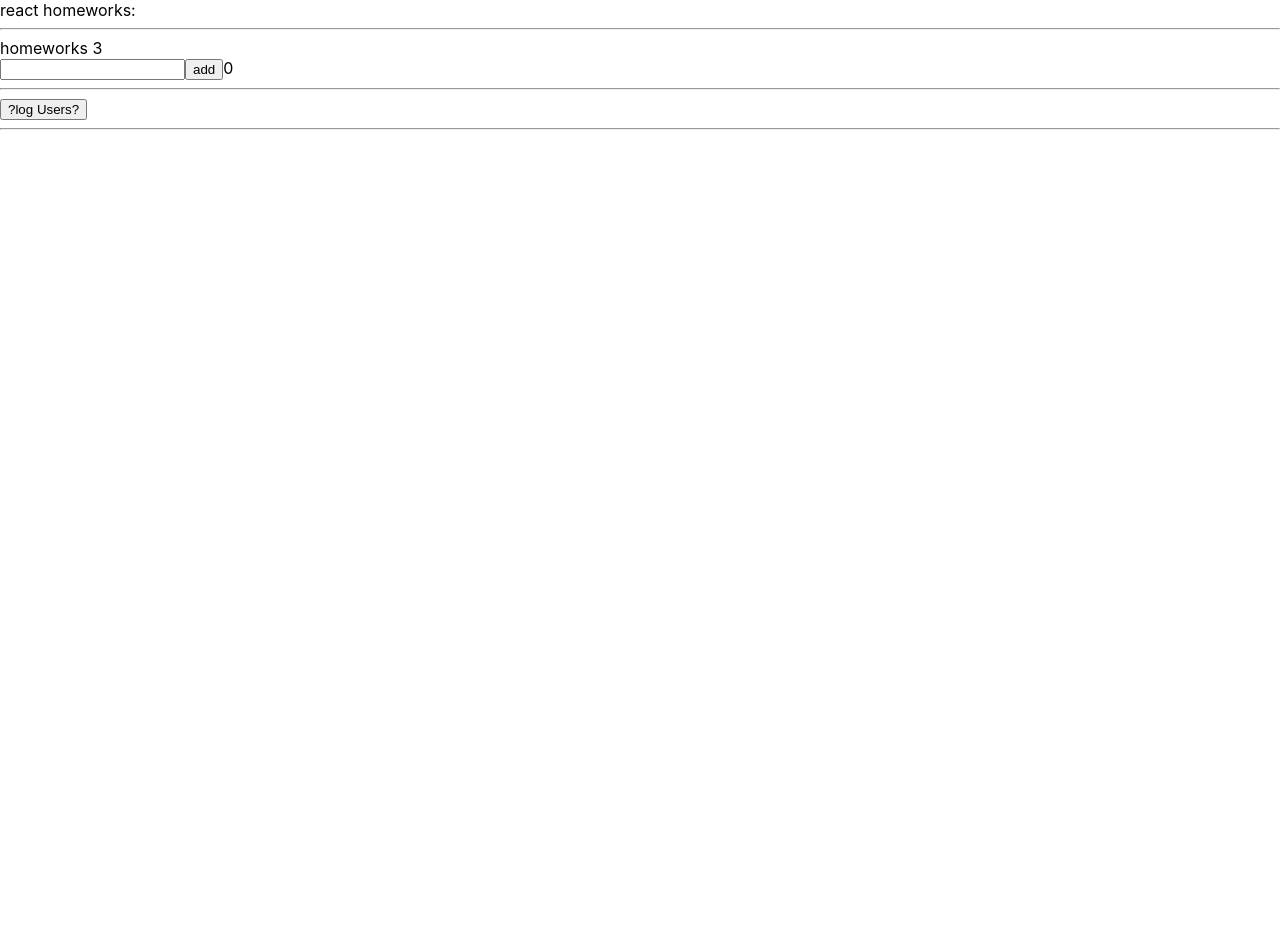
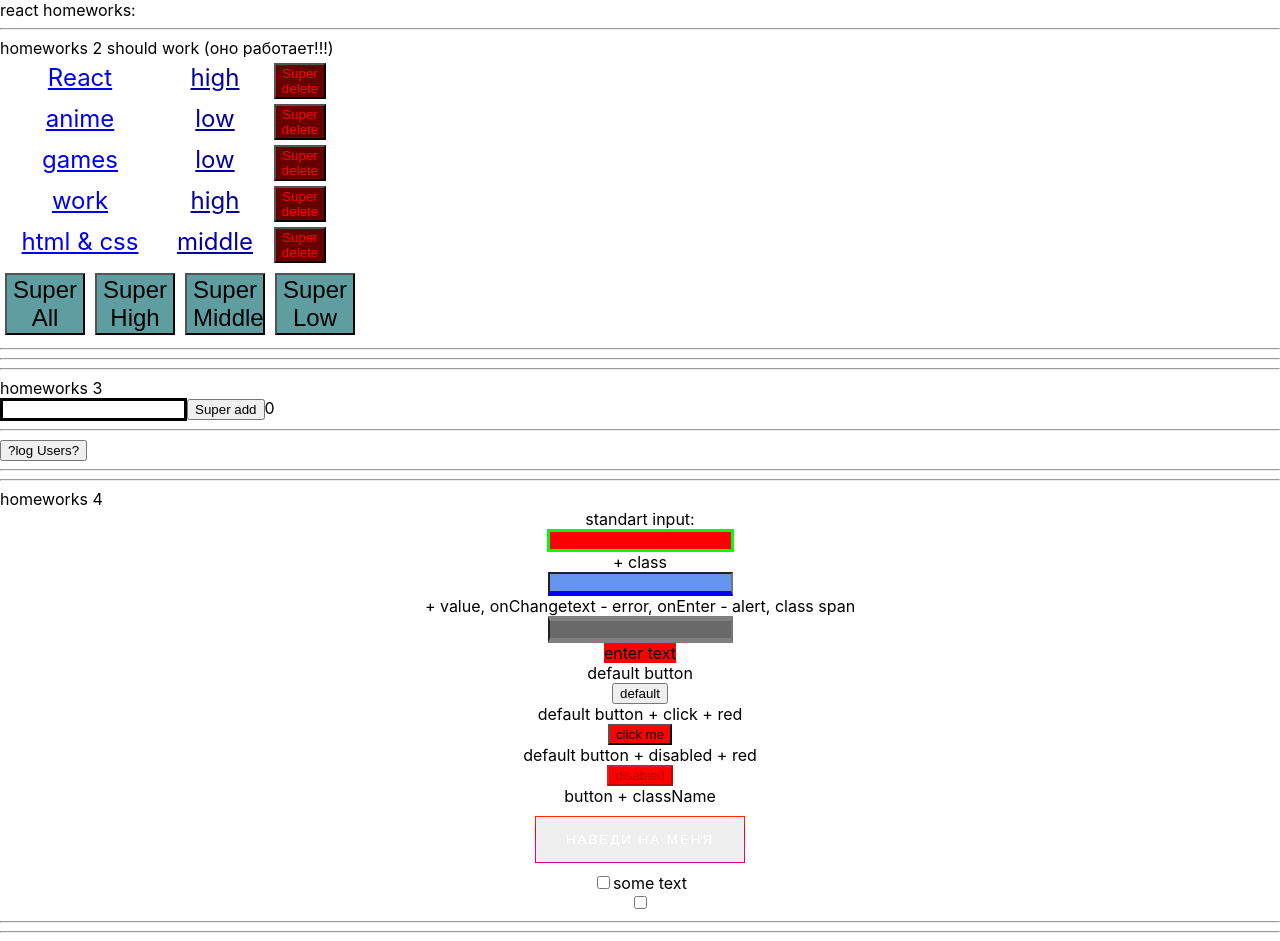
Before and after one commit to EgorKirillov/HomeWork, a React (Create React App) app: page / in a window 1280 px wide. Before the commit the page ends 800 px from the top, so only its background shows below. Built offline with nearby package versions, Linux system fonts and the light colour scheme.

Commit message:
monday 4 complite

```diff
--- a/src/p1-main/m1-ui/u1-app/App.tsx
+++ b/src/p1-main/m1-ui/u1-app/App.tsx
@@ -3,16 +3,17 @@ import s from './App.module.css'
 import HW1 from '../../../p2-homeworks/h1/HW1'
 import HW2 from "../../../p2-homeworks/h2/HW2";
 import HW3 from '../../../p2-homeworks/h3/HW3';
+import HW4 from '../../../p2-homeworks/h4/HW4';
 
 
 function App() {
     return (
         <div className={s.App}>
             <div>react homeworks:</div>
-      {/*      <HW1/>
-            <HW2/>*/}
+           {/* <HW1/>*/}
+            <HW2/>
             <HW3/>
-            {/*<HW4/>*/}
+            <HW4/>
             {/*<HW5/>*/}
 
         </div>
--- a/src/p2-homeworks/h2/Affair.tsx
+++ b/src/p2-homeworks/h2/Affair.tsx
@@ -1,6 +1,7 @@
 import React from 'react'
 import {AffairType} from "./HW2";
 import s from './Affairs.module.css'
+import SuperButton from "../h4/common/c2-SuperButton/SuperButton";
 
 type AffairPropsType = {
     // key не нужно типизировать
@@ -18,7 +19,9 @@ function Affair(props: AffairPropsType) {
 
             <span className={s.titleName}>{props.affair.name}</span>
             <span className={s.priorityName}>{props.affair.priority}</span>
-            <button className={s.buttonBox} onClick={deleteCallback}>del</button>
+            <SuperButton className={s.buttonBox} onClick={deleteCallback}> Super delete </SuperButton>
+            {/*<button className={s.buttonBox} onClick={deleteCallback}>del</button>*/}
+
         </div>
     )
 }
--- a/src/p2-homeworks/h2/Affairs.tsx
+++ b/src/p2-homeworks/h2/Affairs.tsx
@@ -2,6 +2,7 @@ import React from 'react'
 import Affair from './Affair'
 import {AffairType, FilterType} from './HW2'
 import s from './Affairs.module.css'
+import SuperButton from "../h4/common/c2-SuperButton/SuperButton";
 
 type AffairsPropsType = { // need to fix any
     data: Array<AffairType>
@@ -38,10 +39,14 @@ function Affairs(props: AffairsPropsType) {
 
 
 <div>
-    <button className={s.buttonPriority} onClick={setAll}>All</button>
-    <button className={s.buttonPriority} onClick={setHigh}>High</button>
-    <button className={s.buttonPriority} onClick={setMiddle}>Middle</button>
-    <button className={s.buttonPriority} onClick={setLow}>Low</button>
+    <SuperButton className={s.buttonPriority} onClick={setAll}> Super All</SuperButton>
+    {/*<button className={s.buttonPriority} onClick={setAll}>All</button>*/}
+    <SuperButton className={s.buttonPriority} onClick={setHigh}> Super High</SuperButton>
+    {/*<button className={s.buttonPriority} onClick={setHigh}>High</button>*/}
+    <SuperButton className={s.buttonPriority} onClick={setMiddle}> Super Middle</SuperButton>
+    {/*<button className={s.buttonPriority} onClick={setMiddle}>Middle</button>*/}
+    <SuperButton className={s.buttonPriority} onClick={setLow}> Super Low</SuperButton>
+    {/*<button className={s.buttonPriority} onClick={setLow}>Low</button>*/}
 </div>
 
         </div>
--- a/src/p2-homeworks/h3/Greeting.module.css
+++ b/src/p2-homeworks/h3/Greeting.module.css
@@ -1,9 +1,11 @@
 .someClass {
-
+    border: 3px solid black;
+    background: white;
 }
 
-.error {
+.errorCl {
     border: 1px solid red;
+    background: white;
 }
 .errorDiv {
     color: red;
--- a/src/p2-homeworks/h3/Greeting.tsx
+++ b/src/p2-homeworks/h3/Greeting.tsx
@@ -1,26 +1,39 @@
-import React, {ChangeEvent } from 'react'
+import React, {ChangeEvent} from 'react'
 import s from './Greeting.module.css'
+import SuperButton from "../h4/common/c2-SuperButton/SuperButton";
+import SuperInputText from "../h4/common/c1-SuperInputText/SuperInputText";
 
 type GreetingPropsType = {
     name: string // need to fix any
     setNameCallback: (e: ChangeEvent<HTMLInputElement>) => void // need to fix any
     addUser: () => void // need to fix any
-    error: ""|"name reguire" // need to fix any
+    error: string // need to fix any
     totalUsers: number // need to fix any
 }
 
 // презентационная компонента (для верстальщика)
 const Greeting: React.FC<GreetingPropsType> = (
-    {name, setNameCallback, addUser, error, totalUsers} // деструктуризация пропсов
+    {name, setNameCallback, addUser, totalUsers, ...props} // деструктуризация пропсов
 ) => {
-    const inputClass = (error)?s.error:s.someClass // need to fix with (?:)
+    const inputClass = ` ${s.someClass} ${props.error ? s.errorCl : ""} ` // need to fix with (?:)
+
 
     return (
         <div>
-            <input value={name} onChange={setNameCallback} className={inputClass}/>
-            <button onClick={addUser}>add</button>
+            <SuperInputText
+                value={name}
+                onChange={setNameCallback}
+                 onEnter={addUser}
+                error={props.error}
+                className={inputClass}
+                spanClassName={s.testSpanError}
+            />
+{/*            <input value={name} onChange={setNameCallback} className={inputClass}/>*/}
+
+            <SuperButton onClick={addUser}> Super add </SuperButton>
+            {/*<button onClick={addUser}>add</button>*/}
             <span>{totalUsers}</span>
-            <div className={s.errorDiv}>{error}</div>
+            {/*{props.error && <div className={s.errorDiv}>{props.error}</div>}*/}
         </div>
     )
 }
--- a/src/p2-homeworks/h3/GreetingContainer.tsx
+++ b/src/p2-homeworks/h3/GreetingContainer.tsx
@@ -14,7 +14,7 @@ type GreetingContainerPropsType = {
 // уровень локальной логики
 const GreetingContainer: React.FC<GreetingContainerPropsType> = ({users, addUserCallback}) => { // деструктуризация пропсов
     const [name, setName] = useState<string>('') // need to fix any-->string
-    const [error, setError] = useState<"" | "name reguire">('') // need to fix any --. variants of errors
+    const [error, setError] = useState<string>('') // need to fix any --. variants of errors
 
     const setNameCallback = (e: ChangeEvent<HTMLInputElement>) => { // need to fix any
         setName(e.currentTarget.value) // need to fix  --> e.currentTarget.value
--- a/src/p2-homeworks/h4/HW4.module.css
+++ b/src/p2-homeworks/h4/HW4.module.css
@@ -1,6 +1,14 @@
 .blue {
     border-bottom: 5px solid blue;
+        background: cornflowerblue;
 }
+.testClassName {
+    border-bottom: 5px solid gray;
+    border-top: 5px solid gray;
+    background: dimgrey;
+    color: #b7e616;
+}
+
 
 .column {
     display: flex;
@@ -10,4 +18,50 @@
 
 .testSpanError {
     color: blue;
+
 }
+.testSpanError {
+    color: black;
+background: red;
+}
+
+.buttonTestClass {
+
+}
+.slidingButton {
+    text-decoration: none;
+    color: white;
+    display: inline-block;
+    position: relative;
+    padding: 15px 30px;
+    border: 1px solid;
+    border-image: linear-gradient(180deg, #ff3000, #ed0200, #ff096c, #d50082);
+    border-image-slice: 1;
+    margin: 10px 20px;
+    font-family: 'Montserrat', sans-serif;
+    text-transform: uppercase;
+    overflow: hidden;
+    letter-spacing: 2px;
+    transition: .8s cubic-bezier(.165, .84, .44, 1);
+}
+
+.slidingButton:before {
+    content: "";
+    position: absolute;
+    left: 0;
+    top: 0;
+    height: 0;
+    width: 100%;
+    z-index: -1;
+    color: white;
+    background: linear-gradient(180deg, #ff3000, #ed0200, #ff096c, #d50082);
+    transition: .8s cubic-bezier(.165, .84, .44, 1);
+}
+.slidingButton:hover {
+    background: rgba(255, 255, 255, 0);
+}
+.slidingButton:hover:before {
+    bottom: 0%;
+    top: auto;
+    height: 100%;
+}
--- a/src/p2-homeworks/h4/HW4.tsx
+++ b/src/p2-homeworks/h4/HW4.tsx
@@ -6,7 +6,7 @@ import SuperCheckbox from './common/c3-SuperCheckbox/SuperCheckbox'
 
 function HW4() {
     const [text, setText] = useState<string>('')
-    const error = text ? '' : 'error'
+    const error = text ? '' : 'enter text'
 
     const showAlert = () => {
         if (error) {
@@ -17,41 +17,54 @@ function HW4() {
     }
 
     const [checked, setChecked] = useState<boolean>(false)
-    const testOnChange = (e: ChangeEvent<HTMLInputElement>) => setChecked(e.currentTarget.checked)
+    const testOnChange = (e: ChangeEvent<HTMLInputElement>) =>setChecked(e.currentTarget.checked)
+
+
 
     return (
+
         <div>
             <hr/>
             homeworks 4
 
             <div className={s.column}>
+                standart input:
+                <SuperInputText/>
+                + class
+                <SuperInputText
+                    className={s.blue} // проверьте, рабоtaет ли смешивание классов
+                />
+                + value, onChangetext - error, onEnter - alert, class span
                 <SuperInputText
                     value={text}
                     onChangeText={setText}
                     onEnter={showAlert}
                     error={error}
-                    // spanClassName={s.testSpanError}
+                    className={s.testClassName}
+                    spanClassName={s.testSpanError}
                 />
 
-                <SuperInputText
-                    className={s.blue} // проверьте, рабоет ли смешивание классов
-                />
 
                 {/*----------------------------------------------------*/}
-
+                default button
                 <SuperButton>
                     default
                 </SuperButton>
-
+                default button + click + red
                 <SuperButton
                     red // пропсу с булевым значением не обязательно указывать true
                     onClick={showAlert}
                 >
-                    delete {/*// название кнопки попадёт в children*/}
+                    click me {/*// название кнопки попадёт в children*/}
                 </SuperButton>
+                default button + disabled + red
+                <SuperButton red disabled>
 
-                <SuperButton disabled>
                     disabled
+                </SuperButton>
+                button + className
+                <SuperButton className={s.slidingButton}>
+                    наведи на меня
                 </SuperButton>
 
                 {/*----------------------------------------------------*/}
--- a/src/p2-homeworks/h4/common/c1-SuperInputText/SuperInputText.module.css
+++ b/src/p2-homeworks/h4/common/c1-SuperInputText/SuperInputText.module.css
@@ -8,5 +8,5 @@
 }
 
 .error {
-    color: red;
+    color: firebrick;
 }
--- a/src/p2-homeworks/h4/common/c1-SuperInputText/SuperInputText.tsx
+++ b/src/p2-homeworks/h4/common/c1-SuperInputText/SuperInputText.tsx
@@ -39,8 +39,9 @@ const SuperInputText: React.FC<SuperInputTextPropsType> = (
     }
 
     const finalSpanClassName = `${s.error} ${spanClassName ? spanClassName : ''}`
-    const finalInputClassName = `${s.errorInput} ${className}` // need to fix with (?:) and s.superInput
+    const finalInputClassName = `${className ? className : s.errorInput} ` // need to fix with (?:) and s.superInput
 
+    debugger
     return (
         <>
             <input
@@ -48,7 +49,6 @@ const SuperInputText: React.FC<SuperInputTextPropsType> = (
                 onChange={onChangeCallback}
                 onKeyPress={onKeyPressCallback}
                 className={finalInputClassName}
-
                 {...restProps} // отдаём инпуту остальные пропсы если они есть (value например там внутри)
             />
             {error && <span className={finalSpanClassName}>{error}</span>}
--- a/src/p2-homeworks/h4/common/c3-SuperCheckbox/SuperCheckbox.tsx
+++ b/src/p2-homeworks/h4/common/c3-SuperCheckbox/SuperCheckbox.tsx
@@ -20,7 +20,13 @@ const SuperCheckbox: React.FC<SuperCheckboxPropsType> = (
     }
 ) => {
     const onChangeCallback = (e: ChangeEvent<HTMLInputElement>) => {
-        // сделайте так чтоб работал onChange и onChangeChecked
+
+        if (onChangeChecked) {
+            onChangeChecked(e.currentTarget.checked)
+        } else if (onChange) {
+            onChange(e)
+        }
+        //onChange(e.currentTarget.checked)// сделайте так чтоб работал onChange и onChangeChecked
     }
 
     const finalInputClassName = `${s.checkbox} ${className ? className : ''}`
```
